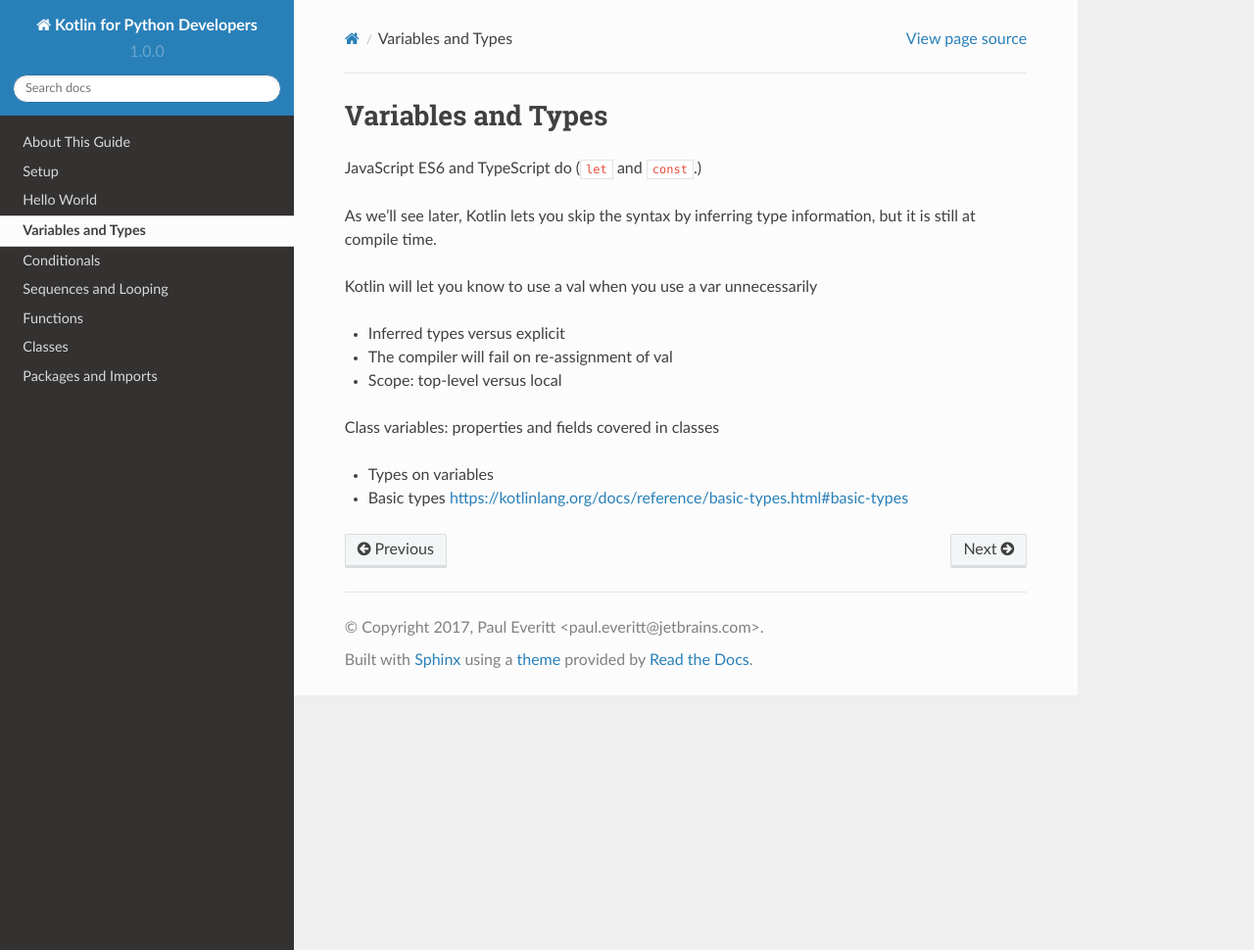
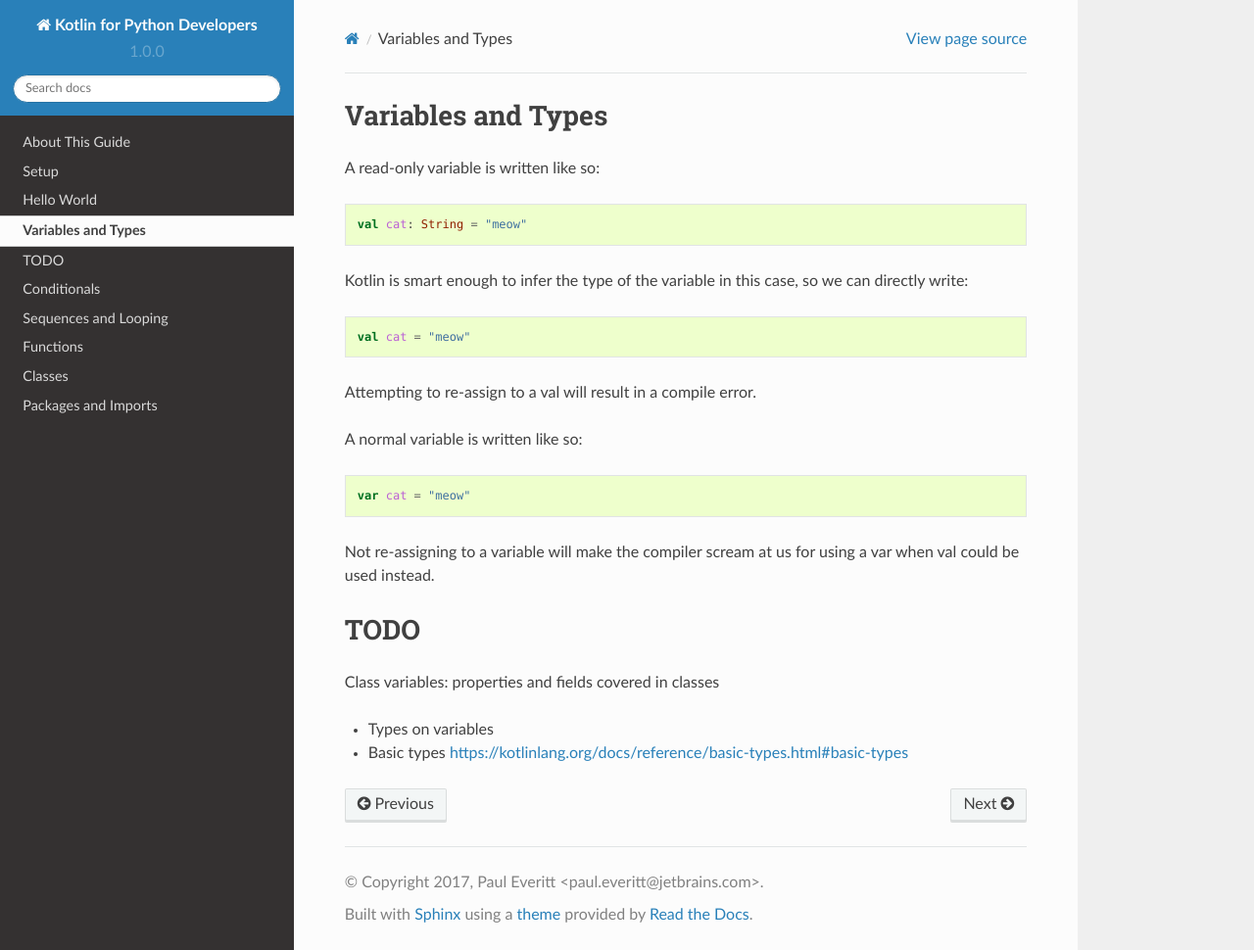
Before and after one commit to pauleveritt/kotlin_for_python, a Sphinx documentation site: the page built from docs/variables/index.rst, in a window 1280 px wide and 970 px high. Shown: the whole window at 98% size. Built offline with Sphinx 7.4.7 and the Read the Docs theme 2.0.0, drawn with Linux system fonts in a browser that asks for light colours.

Commit message:
Update index.rst

```diff
--- a/docs/variables/index.rst
+++ b/docs/variables/index.rst
@@ -2,20 +2,33 @@
 Variables and Types
 ===================
 
-JavaScript ES6 and TypeScript do (``let`` and ``const``.)
+A read-only variable is written like so:
+
+.. code-block:: kotlin
+
+  val cat: String = "meow"
+
+Kotlin is smart enough to infer the type of the variable in this case, so we can directly write:
+
+.. code-block:: kotlin
+
+  val cat = "meow"
+
+Attempting to re-assign to a val will result in a compile error.
+
+A normal variable is written like so:
+
+.. code-block:: kotlin
+
+  var cat = "meow"
+
+Not re-assigning to a variable will make the compiler
+scream at us for using a var when val could be used instead.
 
 
-As we'll see
-later, Kotlin lets you skip the syntax by inferring type information,
-but it is still at compile time.
-
-Kotlin will let you know to use a val when you use a var unnecessarily
-
-- Inferred types versus explicit
-
-- The compiler will fail on re-assignment of val
-
-- Scope: top-level versus local
+===================
+TODO
+===================
 
 Class variables: properties and fields covered in classes
 
```
